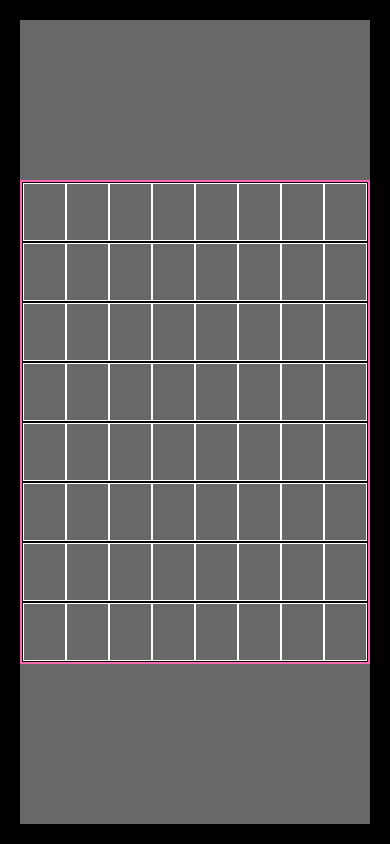
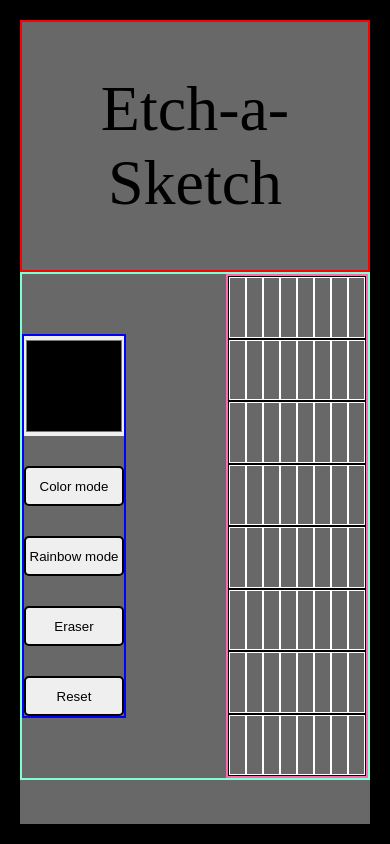
Before and after one commit to cgilut/Etch-a-Sketch, a plain HTML site: page index.html in a window 390 px wide. Drawn offline with Linux system fonts and the light colour scheme.

Commit message:
Figure out how to center the main grid while keeping controls on the left and making the page responsive

```diff
--- a/index.html
+++ b/index.html
@@ -7,7 +7,19 @@
     <link rel="stylesheet" href="styles.css">
 </head>
 <body>
-    <div class="drawing-board-container">
+    <header>
+        Etch-a-Sketch
+    </header>
+
+    <div class="main-container">
+            <div class="main-container__controls">
+                <input type="color" class="colorPicker">
+                <button class="button" id="buttonColor">Color mode</button>
+                <button class="button" id="buttonRainbow">Rainbow mode</button>
+                <button class="button" id="buttonEraser">Eraser</button>
+                <button class="button" id="buttonReset">Reset</button>
+            </div>
+        <div class="main-container__drawing-board"></div>
     </div>
 
 <script src="script.js"></script>
--- a/script.js
+++ b/script.js
@@ -1,7 +1,8 @@
 "use strict"
 
 
-const drawingBoardDiv = document.querySelector('.drawing-board-container')
+const drawingBoardDiv =
+    document.querySelector('.main-container__drawing-board')
 
 function createGrid(gridSize) {
     for (let i = 0; i <= gridSize - 1; i++) {
--- a/styles.css
+++ b/styles.css
@@ -1,12 +1,14 @@
+* {
+    margin: 0;
+    padding: 0;
+}
+
 html {
     height: 100%;
 }
 
 body {
     background-color: #686868;
-    display: flex;
-    align-items: center;
-    justify-content: center;
     min-height: 100%;
     border: 20px solid black;
     margin: 0;
@@ -14,14 +16,55 @@ body {
     box-sizing: border-box;
 }
 
-.drawing-board-container {
-    width: calc(30px*16);
-    height: calc(30px*16);
+header {
+    text-align: center;
+    font-size: 4rem;
+    border: 2px solid red;
+    padding: 50px 0;
+}
+
+.main-container {
+    border: 2px solid aquamarine;
+    display: flex;
+    align-items: center;
+    justify-content: flex-start;
+    gap: 100px;
+    margin: 0 auto;
+    max-width: 1100px;
+}
+
+.main-container__controls {
+    border: 2px solid blue;
+    max-width: 200px;
+    width: 100%;
+    display: flex;
+    flex-direction: column;
+    align-items: center;
+    justify-content: center;
+    gap: 30px;
+}
+
+.colorPicker {
+    width: 100px;
+    height: 100px;
+    border: none;
+}
+
+.button {
+    width: inherit;
+    height: 40px;
+    border: 2px solid #000000;
+    border-radius: 5px;
+}
+
+.main-container__drawing-board {
+    width: 500px;
+    height: 500px;
     border: 2px solid hotpink;
     display: flex;
     flex-direction: column;
-    /* flex: 1; */
 }
+
 
 .row {
     /* height: 30px; */
```
